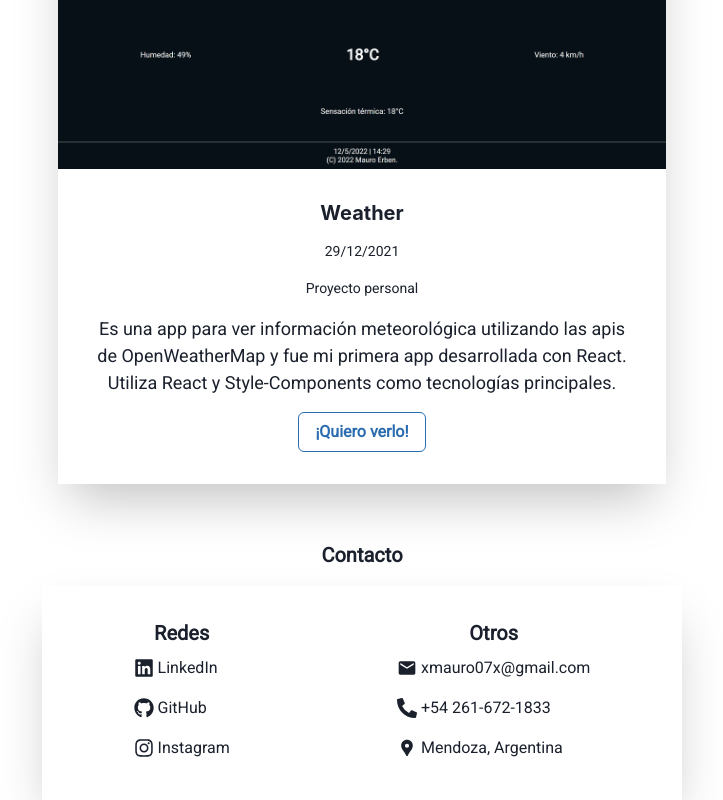
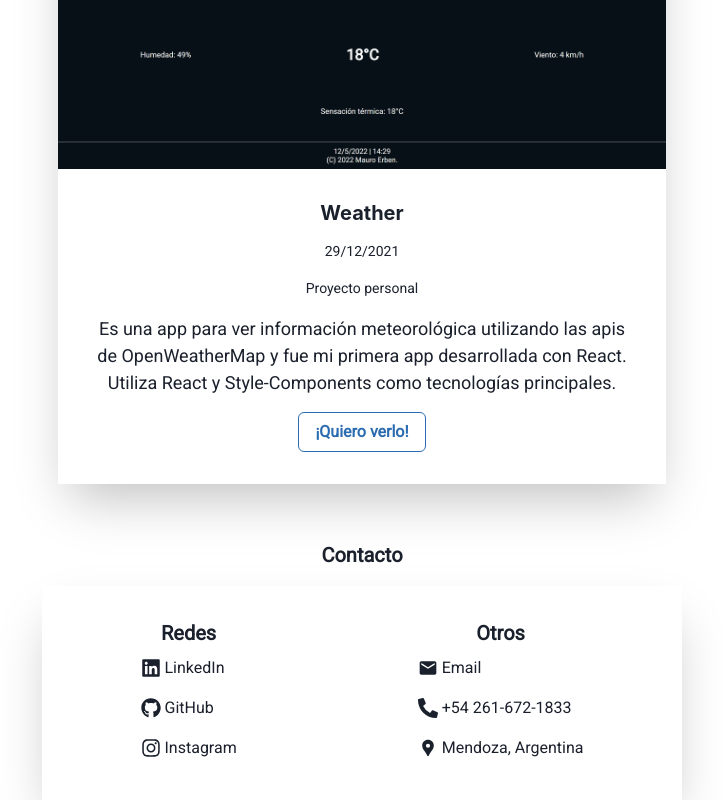
Before and after one commit to MauroErben/Portfolio, a React (Vite) app: page / in a window 1280 px wide. Shown: the part 2316-3116 px from the top of the page, without its empty margins (278-1001 px from the left). Built offline with nearby package versions, Linux system fonts and the light colour scheme.

Commit message:
added mailto in footer

```diff
--- a/src/components/footer/index.jsx
+++ b/src/components/footer/index.jsx
@@ -34,7 +34,7 @@ const Footer = () => {
 
                     <Box>
                         <Text fontWeight='bold'>Otros</Text>
-                        <ItemContacto icon={MdEmail}>xmauro07x@gmail.com</ItemContacto>
+                        <ItemContacto isLink href='mailto:mauroerben100@hotmail.com' icon={MdEmail}>Email</ItemContacto>
                         <ItemContacto icon={FaPhoneAlt}>+54 261-672-1833</ItemContacto>
                         <ItemContacto icon={MdLocationPin}>Mendoza, Argentina</ItemContacto>
                     </Box>
```
